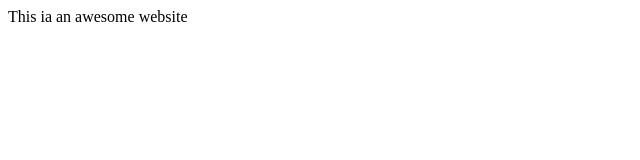
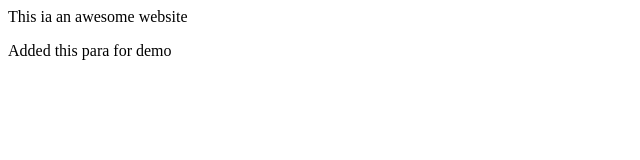
Before and after one commit to 202Anamika/Demo1, a plain HTML site: page index.html in a window 1280 px wide. Shown: the whole page, without its empty margins (0-640 px from the left). Drawn offline with Linux system fonts and the light colour scheme.

Commit message:
added <p> tag to index.html

```diff
--- a/index.html
+++ b/index.html
@@ -1,5 +1,7 @@
 <html>
 <title>Sample website
 </title>
+
 <head> This ia an awesome website</head>
+<P>Added this para for demo</p>
 </html>
```
